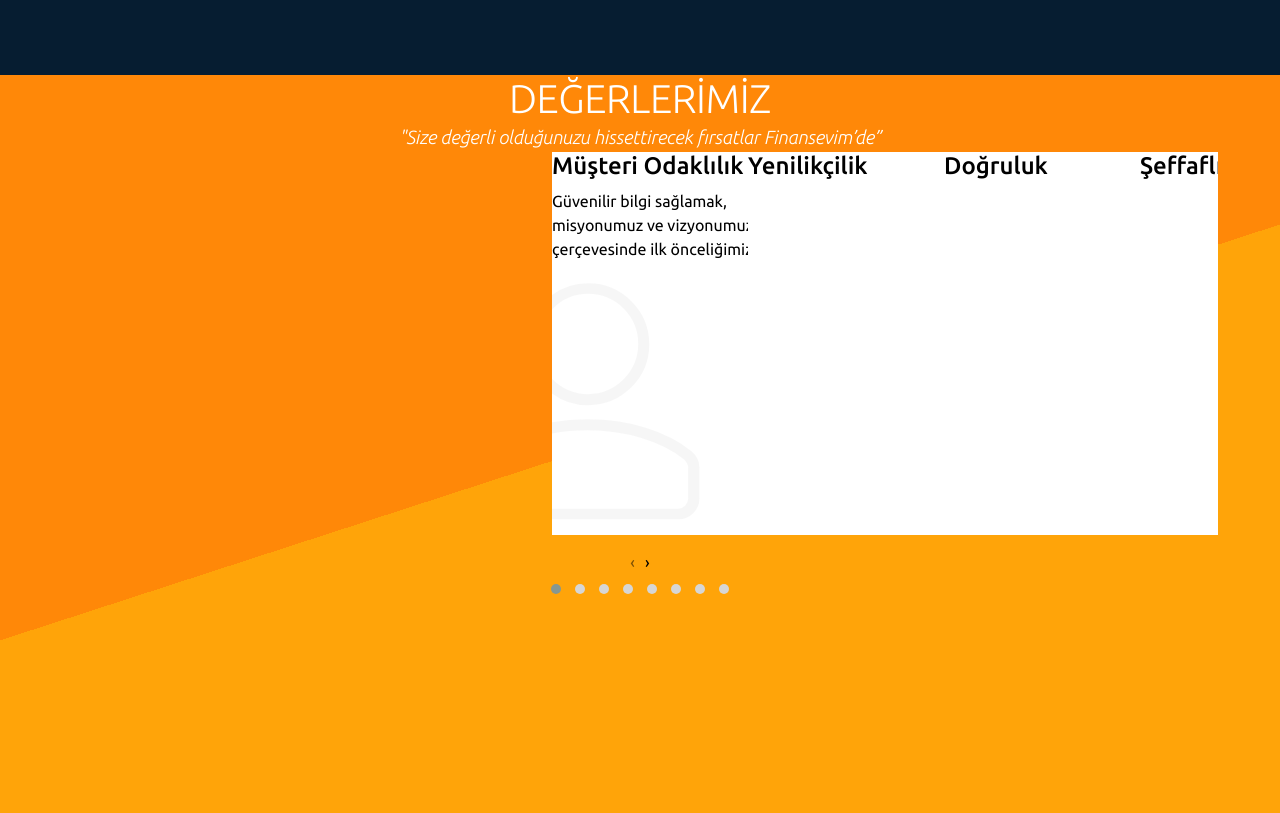
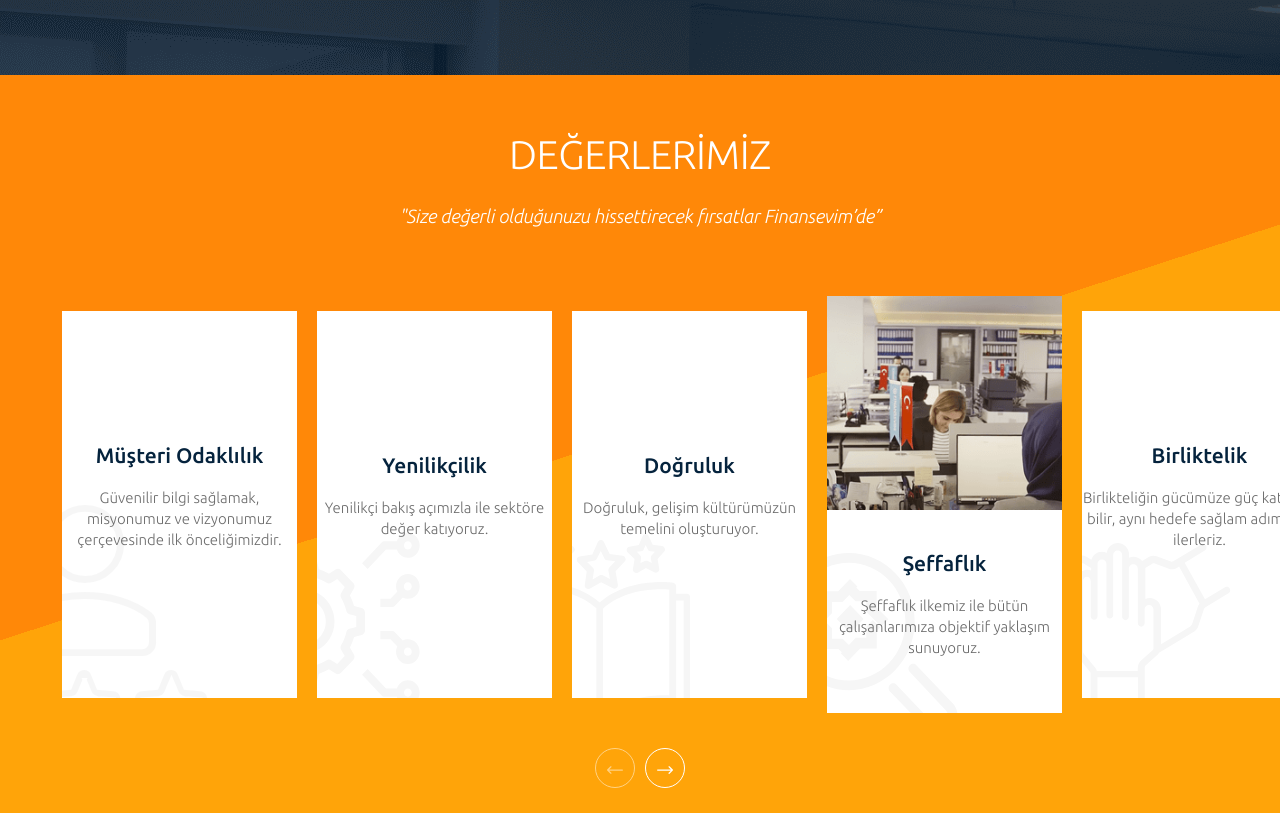
Before and after one commit to duygutmr/frank, a website: page src/pages/index.html in a window 1280 px wide. Shown: the part 1138-1951 px from the top of the page. Drawn offline with nearby package versions, Linux system fonts and the light colour scheme; files that its build step writes are made by us from their sources; files whose address does not match are found by name.

Commit message:
add slider section

```diff
--- a/src/assets/js/owl-carousel.js
+++ b/src/assets/js/owl-carousel.js
@@ -2,8 +2,9 @@
 $('.owl-carousel').owlCarousel({
     loop:false,
     margin:20,
-    center: true,
     nav:true,
+    autoWidth:true,
+    navText: ["<img src='../assets/svg/left-arrow.svg'>","<img src='../assets/svg/right-arrow.svg'>"],
     responsive:{
         0:{
             items:1
--- a/src/assets/sass/components/_our_values.scss
+++ b/src/assets/sass/components/_our_values.scss
@@ -1,11 +1,13 @@
 .our_values {
     background-image: linear-gradient(342deg, #ffa409 51%, #ff8808 18%);
     height: 738px;
+    padding-top: 56px;
     overflow: hidden;
     &-content {
         display: flex;
         align-items: center;
         flex-direction: column;
+        margin-bottom: 80px;
         &-title {
             font-size: 40px;
             font-weight: 300;
@@ -16,39 +18,118 @@
             font-weight: 300;
             font-style: italic;
             letter-spacing: -0.2px;
+            margin-top: 15px;
+            margin-bottom: 0;
 
         }
         &-title,
         &-text {
             color: #fff;
-            margin: 0;
         }
     }
 
     .scheduler-col {
-        position: relative;
-        &:before {
+      z-index: 3;
+      border: 0px;
+      position: relative;
+        &::after {
+          content: '';
           position: absolute;
-          content: " ";
           top: 0;
-          //a very large number for width
-          width: 6000px;
-          height: 100%;
+          bottom: 0;
+          left:80%;
+          right:-3000px;
+          z-index: -1;
         }
-        &.is-left::before {
-          //0 minus the padding-left/right on bootstrap col
-          right: -15px;
+    }
+
+      .carousel-box {
+        width: 235px;
+        height: 387px;
+        background-color: #fff;
+        &.first,
+        &.second,
+        &.third,
+        &.fourth,
+        &.fifth,
+        &.sixth {
+          background-repeat: no-repeat;
+          background-position: left bottom;
         }
-        &.is-right::before {
-          //0 minus the padding-left/right on bootstrap col
-          left: -15px;
+
+        &.first {
+          background-image:  url(../svg/user.svg);
+
+        }
+        &.second {
+          background-image:  url(../svg/settings.svg);
+        }
+        &.third {
+          background-image:  url(../svg/book.svg);
+        }
+        &.fourth {
+          background-image:  url(../svg/transparent.svg);
+          height: 417px;
+          position: relative;
+          top: -15px;
+        }
+        &.fifth {
+          background-image:  url(../svg/shape.svg);
+        }
+        &.sixth {
+          background-image:  url(../svg/user.svg);
+        }
+
+        h4 {
+          font-size: 21px;
+          font-weight: 500;
+          color: #05233d;
+          margin-bottom: 19px;
+          text-align: center;
+        }
 
 
+        p {
+          font-size: 15px;
+          font-weight: 300;
+          line-height: 1.4;
+          color: #6b6b6b;
+          text-align: center;
         }
-        &.is-right::before {
-          //0 minus the padding-left/right on bootstrap col
-          left: -15px;
+        .item {
+         display: flex;
+         justify-content: center;
+         align-items: center;
+         flex-direction: column;
+         &.our_values-images {
+           display: block;
+           margin-top: 41px;
+         }
+        }
+      }
 
-        }
+}
+.owl-carousel .owl-stage-outer {
+  overflow: visible;
+}
+.owl-item {
+  width: 235px;
+  height: 387px;
+}
+.owl-carousel .owl-nav button.owl-prev, .owl-carousel .owl-nav button.owl-next, .owl-carousel button.owl-dot {
+    border-radius: 50%;
+    width: 40px;
+    height: 40px;
+    border: 1px solid #fff;
+    margin-top: 40px;
+    img {
+      width: 16px;
     }
+    &:hover {
+      background-color: transparent;
+    }
+  }
+
+.owl-dots {
+  display: none;
 }
--- a/src/components/custom/footer/footer.html
+++ b/src/components/custom/footer/footer.html
@@ -1,5 +1,4 @@
 <script src="https://code.jquery.com/jquery-3.6.0.min.js" integrity="sha256-/xUj+3OJU5yExlq6GSYGSHk7tPXikynS7ogEvDej/m4=" crossorigin="anonymous"></script>
-<script src="/assets/js/main.js"></script>
 <script src="/assets/js/owl-carousel.js"></script>
 <script src="/assets/js/owl.carousel.js"></script>
 <script src="/assets/js/owl.carousel.min.js"></script>
--- a/src/components/our_values.html
+++ b/src/components/our_values.html
@@ -4,30 +4,84 @@
             <h1 class="our_values-content-title">DEĞERLERİMİZ</h1>
             <p class="our_values-content-text">"Size değerli olduğunuzu hissettirecek fırsatlar Finansevim’de”</p>
         </div>
-        <div class="scheduler-col is-right">
+
+        <div class="scheduler-col">
             <div class="owl-carousel owl-theme">
-                <div class="item" style=" width: 235px;
-                height: 383px;  background-color: #fff;"><h4>Müşteri Odaklılık</h4>
-                    <p>Güvenilir bilgi sağlamak, misyonumuz ve vizyonumuz çerçevesinde ilk önceliğimizdir.</p>
-                    <span>
-                        <img src="../assets/svg/user.svg">
-                    </span>
+                <div class="carousel-box first">
+                    <div class="item" style="width: 235px;
+                height: 387px;">
+                        <h4>Müşteri Odaklılık</h4>
+                        <p>Güvenilir bilgi sağlamak, misyonumuz ve vizyonumuz çerçevesinde ilk önceliğimizdir.</p>
+
+                    </div>
                 </div>
-                <div class="item" style=" width: 235px;
-                height: 383px;  background-color: #fff;"><h4>Yenilikçilik</h4>
+                <div class="carousel-box second">
+                    <div class="item" style="width: 235px;
+                height: 387px;">
+                        <h4>Yenilikçilik</h4>
+                        <p>Yenilikçi
+                            bakış açımızla ile
+                            sektöre değer katıyoruz.</p>
+                    </div>
                 </div>
-                <div class="item" style=" width: 235px;
-                height: 383px;  background-color: #fff;"><h4>Doğruluk</h4></div>
-                <div class="item" style=" width: 235px;
-                height: 383px;  background-color: #fff;"><h4>Şeffaflık</h4></div>
-                <div class="item" ><h4>Birliktelik</h4></div>
-                <div class="item" ><h4>Tecrübe</h4></div>
-                <div class="item" ><h4>Tecrübe</h4></div>
-                <div class="item" ><h4>Tecrübe</h4></div>
+                <div class="carousel-box third">
+                    <div class="item" style="width: 235px;
+                height: 387px;">
+                        <h4>Doğruluk</h4>
+                        <p>Doğruluk, gelişim kültürümüzün temelini oluşturuyor.</p>
+                    </div>
+                </div>
+                <div class="carousel-box fourth">
+                    <img src="../assets/img/slider-img.png">
+                    <div class="item our_values-images" style="width: 235px;
+                height: 387px;">
 
+                        <h4>Şeffaflık </h4>
+                        <p>Şeffaflık ilkemiz ile bütün çalışanlarımıza objektif yaklaşım sunuyoruz. </p>
+                    </div>
+                </div>
+                <div class="carousel-box fifth">
+                    <div class="item" style="width: 235px;
+                height: 387px;">
+                        <h4>Birliktelik</h4>
+                        <p>Birlikteliğin gücümüze güç kattığını bilir, aynı hedefe sağlam adımlarla ilerleriz.
+                        </p>
+                    </div>
+                </div>
+                <div class="carousel-box sixth">
+                    <div class="item" style="width: 235px;
+                height: 387px;">
+                        <h4>Tecrübe</h4>
+                        <p>Büyüyen ve tecrübe sahibi olan ailemizle birlikte öncü çalışmalara imza atmaya önem veririz.
+                        </p>
+                    </div>
+                </div>
+                <div class="carousel-box sixth">
+                    <div class="item" style="width: 235px;
+                height: 387px;">
+                        <h4>Müşteri Odaklılık</h4>
+                        <p>Güvenilir bilgi sağlamak, misyonumuz ve vizyonumuz çerçevesinde ilk önceliğimizdir.</p>
+
+                    </div>
+                </div>
+                <div class="carousel-box sixth">
+                    <div class="item" style="width: 235px;
+                height: 387px;">
+                        <h4>Müşteri Odaklılık</h4>
+                        <p>Güvenilir bilgi sağlamak, misyonumuz ve vizyonumuz çerçevesinde ilk önceliğimizdir.</p>
+
+                    </div>
+                </div>
+                <div class="carousel-box sixth">
+                    <div class="item" style="width: 235px;
+                height: 387px;">
+                        <h4>Müşteri Odaklılık</h4>
+                        <p>Güvenilir bilgi sağlamak, misyonumuz ve vizyonumuz çerçevesinde ilk önceliğimizdir.</p>
+
+                    </div>
+                </div>
             </div>
 
         </div>
-
     </div>
 </div>
```
Also changed, not shown: src/assets/img/banner-box-1.png (renamed from src/assets/images/banner-box-1.png), src/assets/img/banner-box-2.png (renamed from src/assets/images/banner-box-2.png), src/assets/img/banner-box-3.png (renamed from src/assets/images/banner-box-3.png), src/assets/img/banner-box-4.png (renamed from src/assets/images/banner-box-4.png), src/assets/img/bitmap.png (renamed from src/assets/images/bitmap.png), src/assets/img/slider-img.png (added), src/assets/svg/book.svg (added), src/assets/svg/left-arrow.svg (added), src/assets/svg/right-arrow.svg (added), src/assets/svg/settings.svg (added), src/assets/svg/shape.svg (added), src/assets/svg/transparent.svg (added).
